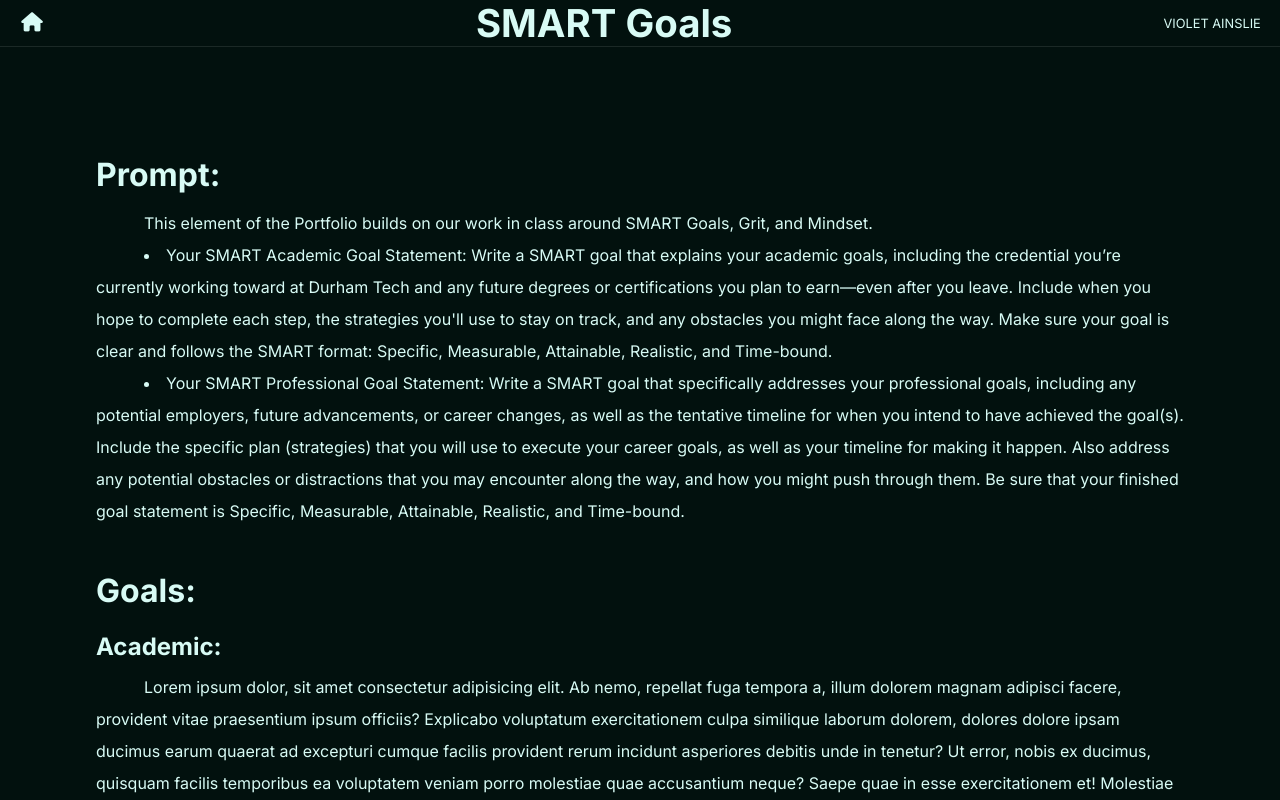
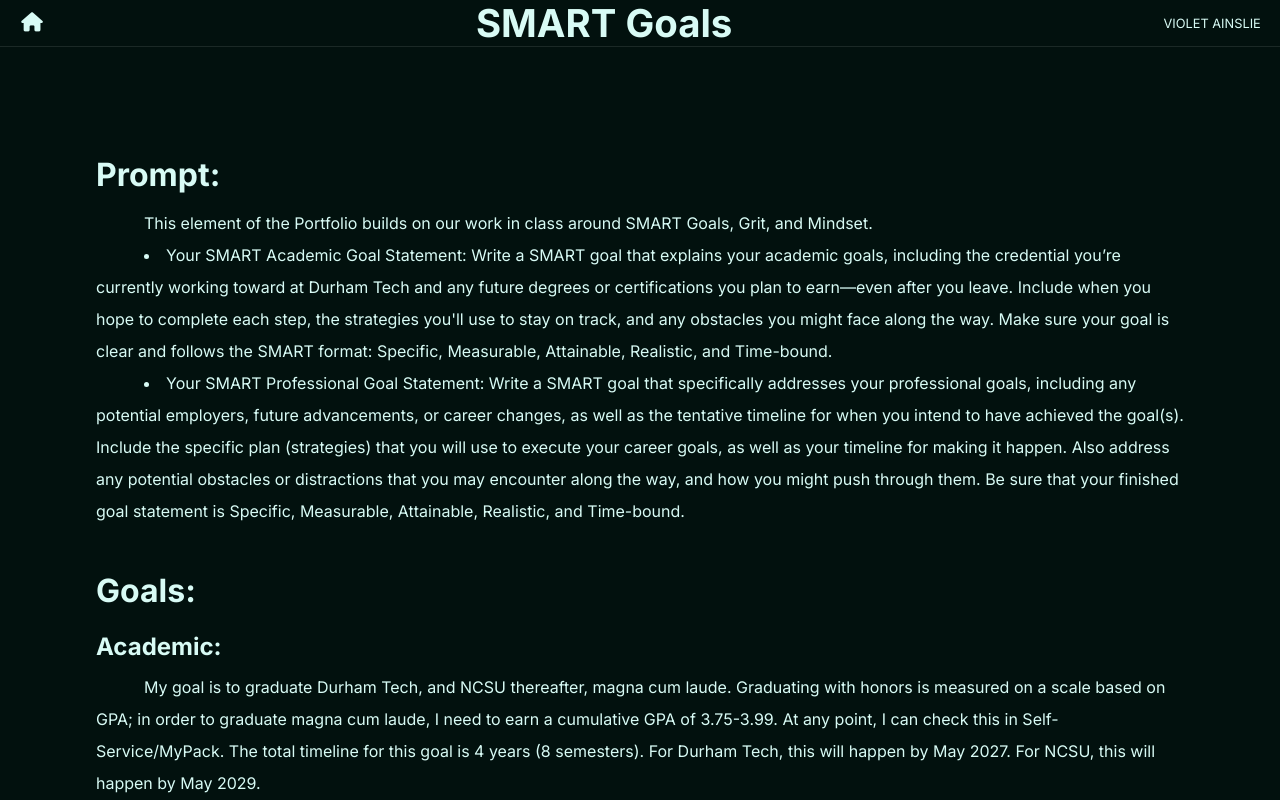
Before and after one commit to violetainslie/ACA-Portfolio, a plain HTML site: page smart-goals.html in a window 1280 px wide. Drawn offline with Linux system fonts and the light colour scheme.

Commit message:
Smart goals

```diff
--- a/smart-goals.html
+++ b/smart-goals.html
@@ -46,23 +46,17 @@
             <br>
             <h1>Goals:</h1>
             <h2>Academic:</h2>
-            <p>Lorem ipsum dolor, sit amet consectetur adipisicing elit. Ab nemo, repellat fuga tempora a, illum dolorem
-                magnam adipisci facere, provident vitae praesentium ipsum officiis? Explicabo voluptatum exercitationem
-                culpa similique laborum dolorem, dolores dolore ipsam ducimus earum quaerat ad excepturi cumque facilis
-                provident rerum incidunt asperiores debitis unde in tenetur? Ut error, nobis ex ducimus, quisquam
-                facilis temporibus ea voluptatem veniam porro molestiae quae accusantium neque? Saepe quae in esse
-                exercitationem et! Molestiae a sapiente, laudantium delectus quia facilis dolorem esse hic optio iste
-                dolore quam nisi aut, nemo, aperiam explicabo voluptates? Odio animi vero reprehenderit possimus!
-                Commodi obcaecati nisi architecto!</p>
+            <p>My goal is to graduate Durham Tech, and NCSU thereafter, magna cum laude. Graduating with honors is
+                measured on a scale based on GPA; in order to graduate magna cum laude, I need to earn a cumulative GPA
+                of 3.75-3.99. At any point, I can check this in Self-Service/MyPack. The total timeline for this goal is
+                4 years (8 semesters). For Durham Tech, this will happen by May 2027. For NCSU, this will happen by May
+                2029.</p>
             <h2>Professional:</h2>
-            <p>Lorem ipsum dolor, sit amet consectetur adipisicing elit. Ab nemo, repellat fuga tempora a, illum dolorem
-                magnam adipisci facere, provident vitae praesentium ipsum officiis? Explicabo voluptatum exercitationem
-                culpa similique laborum dolorem, dolores dolore ipsam ducimus earum quaerat ad excepturi cumque facilis
-                provident rerum incidunt asperiores debitis unde in tenetur? Ut error, nobis ex ducimus, quisquam
-                facilis temporibus ea voluptatem veniam porro molestiae quae accusantium neque? Saepe quae in esse
-                exercitationem et! Molestiae a sapiente, laudantium delectus quia facilis dolorem esse hic optio iste
-                dolore quam nisi aut, nemo, aperiam explicabo voluptates? Odio animi vero reprehenderit possimus!
-                Commodi obcaecati nisi architecto!</p>
+            <p>My goal is to pass the Fundamentals of Engineering (FE) and the Principles and Practice of Engineering
+                (PE) exams. These are required exams for anyone in engineering. The FE is to test your academic
+                knowledge, while the PE is to test your applicable skills. These tests are measured exclusively by pass
+                and fail. The FE is taken during during or after my senior year. The PE is taken after I've gained four
+                years of relevant post-college work experience.</p>
         </div>
     </div>
 </body>
```
